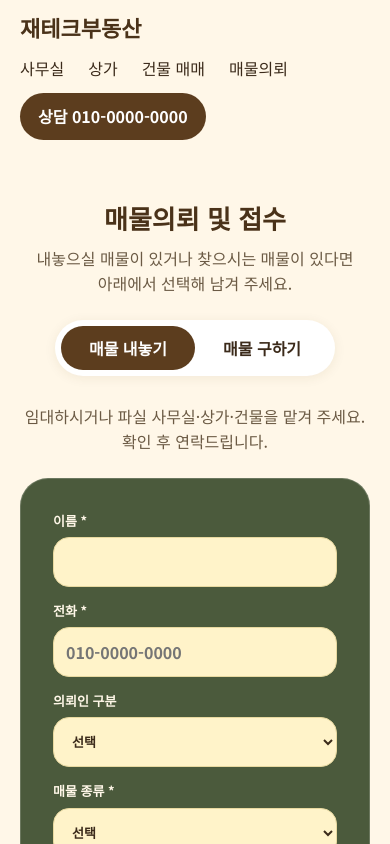
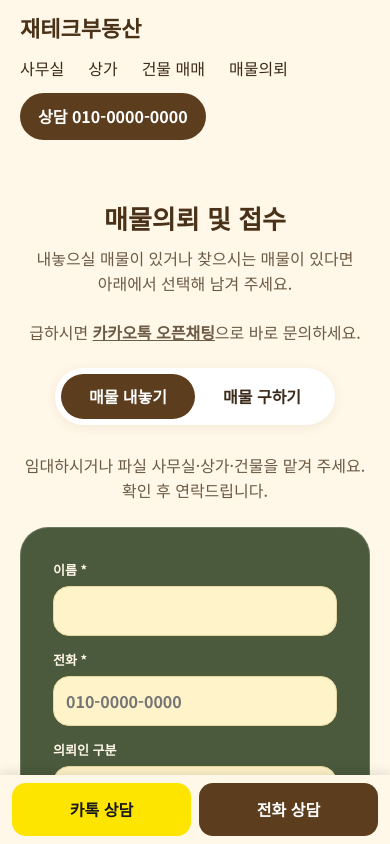
Before and after one commit to sisalang1992-design/Jaetech-Realestate, a Next.js app: page /request in a window 390 px wide. Shown: the top 844 px of the page. Built offline with nearby package versions, Linux system fonts and the light colour scheme.

Commit message:
Add files via upload

```diff
--- a/app/layout.js
+++ b/app/layout.js
@@ -1,4 +1,5 @@
 import site from "../site.json";
+import { KAKAO } from "../lib/fmt";
 export const metadata = {
   metadataBase: new URL(site.siteUrl),
   title: { default: `${site.name} | 사무실·상가·건물매매`, template: `%s | ${site.name}` },
@@ -28,6 +29,10 @@ export default function RootLayout({ children }) {
           <b>{site.name}</b><br />개업공인중개사 {i.ceo} · 사업자등록번호 {i.bizNo} · 중개사무소 등록번호 {i.regNo}<br />
           {i.address} · Tel {site.phone} · Email {i.email}<br /><a href="/privacy">개인정보처리방침</a>
         </div></footer>
+        <div className="fab">
+          <a className="fk" href={KAKAO} target="_blank" rel="noopener noreferrer">카톡 상담</a>
+          <a className="fp" href={tel}>전화 상담</a>
+        </div>
       </body>
     </html>
   );
--- a/app/listing/[id]/page.js
+++ b/app/listing/[id]/page.js
@@ -1,7 +1,7 @@
 import { notFound } from "next/navigation";
 import { cache } from "react";
 import { db, COLS } from "../../../lib/db";
-import { CAT, dealOf, priceFull, thumb, wonU } from "../../../lib/fmt";
+import { CAT, dealOf, priceFull, thumb, wonU, KAKAO } from "../../../lib/fmt";
 import Gallery from "../../../components/Gallery";
 import Card from "../../../components/Card";
 import site from "../../../site.json";
@@ -50,7 +50,8 @@ export default async function Detail({ params }) {
             <G t="상세정보" rows={[["중개대상물 종류", v(l.property_type)], ["사용승인일", dt(l.approval_date)], ["입주가능일", v(l.move_in)], ["주차", park],
               ["욕실 수", cnt(l.bath_count)], ...(l.room_count != null ? [["방 수", cnt(l.room_count)]] : []), ["방향", l.entrance_dir ? l.entrance_dir + " (주출입구 기준)" : "-"]]} />
             {extra.length > 0 && <G t="추가정보" rows={extra} />}
-            <div className="acts"><a className="btn" href={tel}>전화 문의 {site.phone}</a><a className="btn line" href={`/${l.category}`}>목록으로</a></div>
+            <div className="acts"><a className="btn kbtn" href={KAKAO} target="_blank" rel="noopener noreferrer">카카오톡으로 문의</a><a className="btn" href={tel}>전화 문의 {site.phone}</a><a className="btn line" href={`/${l.category}`}>목록으로</a></div>
+            <p className="hint">카톡으로 문의하실 때 <b>매물번호 {l.id}번</b>을 알려주세요.</p>
           </div>
           <div className="box off"><b>{site.name}</b><br />개업공인중개사 {I.ceo} · 등록번호 {I.regNo}<br />{I.address}<br />Tel {site.phone} · {I.email}</div>
         </div>
--- a/app/request/page.js
+++ b/app/request/page.js
@@ -1,10 +1,12 @@
 import RequestForm from "../../components/RequestForm";
+import { KAKAO } from "../../lib/fmt";
 export const metadata = { title: "매물의뢰 및 접수", description: "매물을 내놓거나 찾으시는 분은 간단한 정보를 남겨 주세요. 확인 후 연락드립니다." };
 export default function Request({ searchParams }) {
   return (
     <main className="in"><div className="rq">
       <h1 className="pt" style={{ marginBottom: 8, textAlign: "center" }}>매물의뢰 및 접수</h1>
       <p style={{ textAlign: "center" }}>내놓으실 매물이 있거나 찾으시는 매물이 있다면 아래에서 선택해 남겨 주세요.</p>
+      <p style={{ textAlign: "center" }}>급하시면 <a href={KAKAO} target="_blank" rel="noopener noreferrer" style={{ textDecoration: "underline", fontWeight: 700 }}>카카오톡 오픈채팅</a>으로 바로 문의하세요.</p>
       <RequestForm initial={searchParams.type === "buy" ? "buy" : "sell"} />
     </div></main>
   );
--- a/lib/fmt.js
+++ b/lib/fmt.js
@@ -1,3 +1,5 @@
+import site from "../site.json";
+export const KAKAO = site.kakaoUrl || "https://open.kakao.com/o/sZiyAu5f";
 export const CAT = { office: "사무실", store: "상가", building: "건물 매매" };
 export const won = n => {
   if (n === null || n === undefined || n === "") return "";
--- a/public/home.css
+++ b/public/home.css
@@ -110,3 +110,23 @@ body{word-break:keep-all;overflow-wrap:break-word}
 .acts .btn{display:block;text-align:center;padding:14px 18px}
 .off{margin-top:16px;border-radius:24px}
 @media(max-width:800px){.dt .main{height:280px}.pbig{font-size:22px}}
+.qa{display:grid;gap:14px}
+.qa a{display:block;border-radius:22px;padding:22px 26px}
+.qa b{display:block;font-size:20px;line-height:1.3}
+.qa span{display:block;margin-top:6px;font-size:14px}
+.qa .kk{background:#FEE500;color:#191919}
+.qa .kk span{color:#3B3B3B}
+.qa .tl{background:rgba(255,255,255,.12);border:1px solid rgba(255,255,255,.28);color:#FFF7E8}
+.qa .tl span{color:#E6E2CF}
+.qa a:hover{filter:brightness(1.05)}
+.fab{position:fixed;z-index:30;right:20px;bottom:20px;display:flex;flex-direction:column;gap:10px}
+.fab a{padding:14px 22px;border-radius:999px;font-weight:800;text-align:center;box-shadow:0 6px 18px rgba(0,0,0,.25)}
+.fab .fk{background:#FEE500;color:#191919}
+.fab .fp{background:#5C3D1E;color:#fff}
+.btn.kbtn{background:#FEE500;color:#191919}
+.hint{margin:12px 0 0;font-size:13px;color:#6B5A44;text-align:center}
+@media(max-width:640px){
+  body{padding-bottom:78px}
+  .fab{left:0;right:0;bottom:0;flex-direction:row;gap:8px;padding:8px 12px calc(8px + env(safe-area-inset-bottom));background:#FFF7E8;box-shadow:0 -2px 12px rgba(0,0,0,.12)}
+  .fab a{flex:1;border-radius:14px;box-shadow:none}
+}
```
Also changed, not shown: app/page.js (+10 -8 lines).
